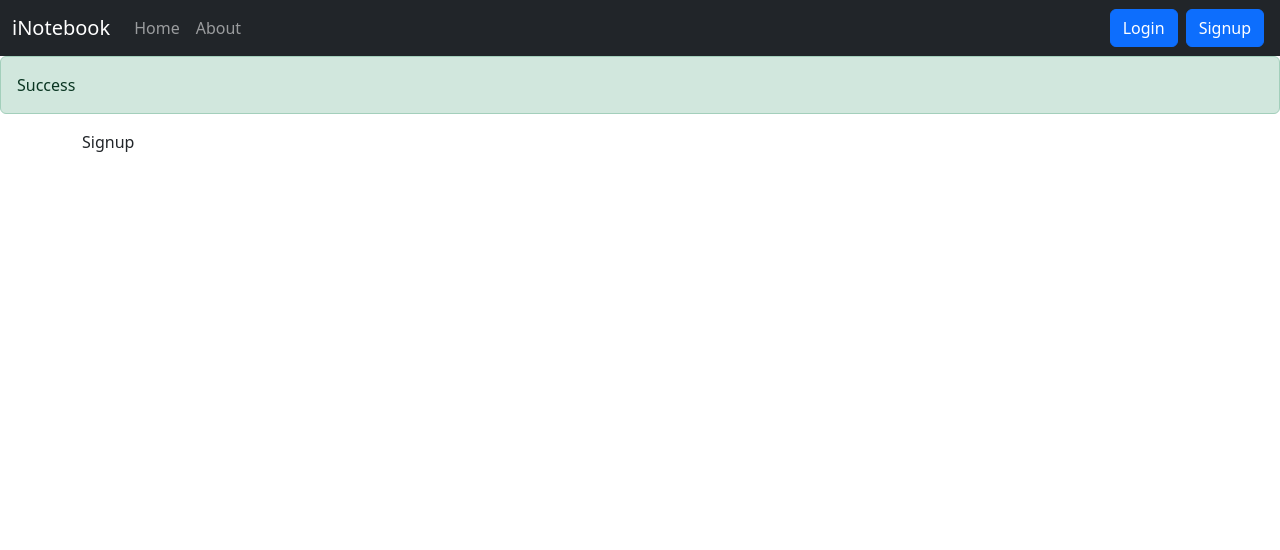
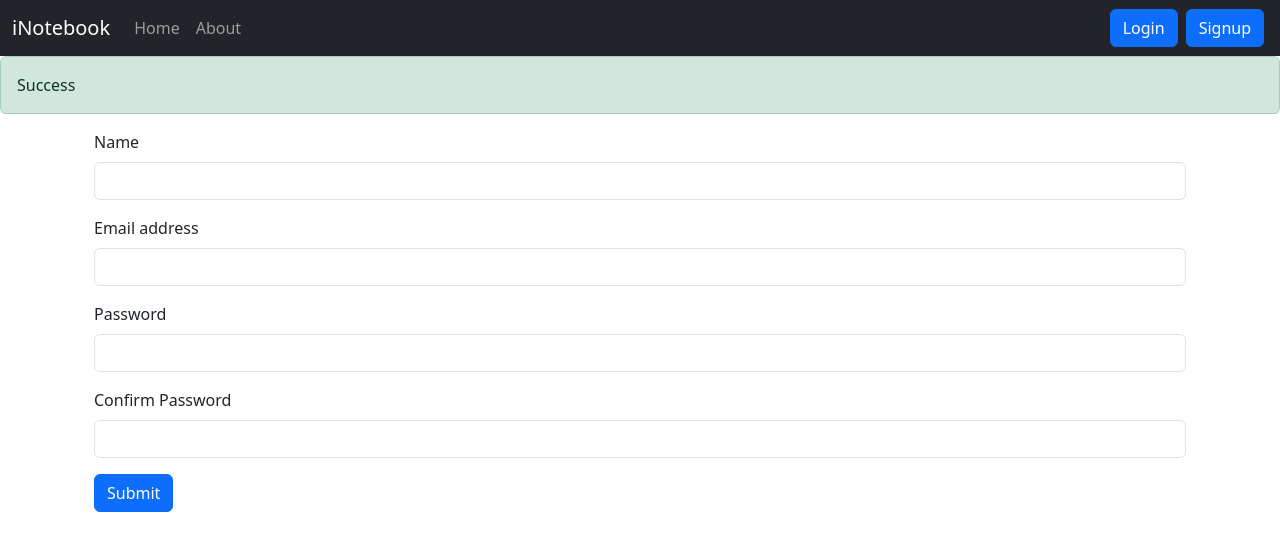
Before and after one commit to nischay-code/MERN_iNotebook, a React (Create React App) app: page /signup in a window 1280 px wide. Shown: the top 550 px of the page. Built offline with nearby package versions, Linux system fonts and the light colour scheme.

Commit message:
Adding SignUp Component to iNotebook

```diff
--- a/src/components/Signup.js
+++ b/src/components/Signup.js
@@ -1,9 +1,107 @@
-import React from 'react'
+import React, { useState } from "react";
+import { useHistory } from "react-router-dom";
 
 const Signup = () => {
+  const [credentials, setCredentials] = useState({
+    name: "",
+    email: "",
+    password: "",
+    confirmPassword: "",
+  });
+
+  let history = useHistory();
+
+  const handleSubmit = async (e) => {
+    const host = "http://localhost:5000";
+    e.preventDefault();
+    const { name, email, password } = credentials;
+
+    const response = await fetch(`${host}/api/auth/createuser`, {
+      method: "POST",
+      headers: {
+        "Content-Type": "application/json",
+      },
+      body: JSON.stringify({
+        name,
+        email,
+        password,
+      }),
+    });
+    const json = await response.json();
+    console.log(json);
+
+    localStorage.setItem("token", json.authtoken);
+    history.push("/");
+  };
+
+  const onChange = (e) => {
+    setCredentials({ ...credentials, [e.target.name]: e.target.value });
+  };
+
   return (
-    <div>Signup</div>
-  )
-}
+    <div className="container">
+      <form onSubmit={handleSubmit}>
+        <div className="mb-3">
+          <label htmlFor="name" className="form-label">
+            Name
+          </label>
+          <input
+            name="name"
+            type="text"
+            className="form-control"
+            id="name"
+            aria-describedby="emailHelp"
+            onChange={onChange}
+          />
+        </div>
+        <div className="mb-3">
+          <label htmlFor="exampleInputEmail1" className="form-label">
+            Email address
+          </label>
+          <input
+            name="email"
+            type="email"
+            className="form-control"
+            id="exampleInputEmail1"
+            aria-describedby="emailHelp"
+            onChange={onChange}
+          />
+        </div>
+        <div className="mb-3">
+          <label htmlFor="password" className="form-label">
+            Password
+          </label>
+          <input
+            name="password"
+            type="password"
+            className="form-control"
+            id="password"
+            onChange={onChange}
+            minLength={5}
+            required
+          />
+        </div>
+        <div className="mb-3">
+          <label htmlFor="confirmPassword" className="form-label">
+            Confirm Password
+          </label>
+          <input
+            name="confirmPassword"
+            type="password"
+            className="form-control"
+            id="confirmPassword"
+            onChange={onChange}
+            minLength={5}
+            required
+          />
+        </div>
 
-export default Signup
+        <button type="submit" className="btn btn-primary">
+          Submit
+        </button>
+      </form>
+    </div>
+  );
+};
+
+export default Signup;
```
Also changed, not shown: 1 other file (tests, documents, lock files or other folders).
